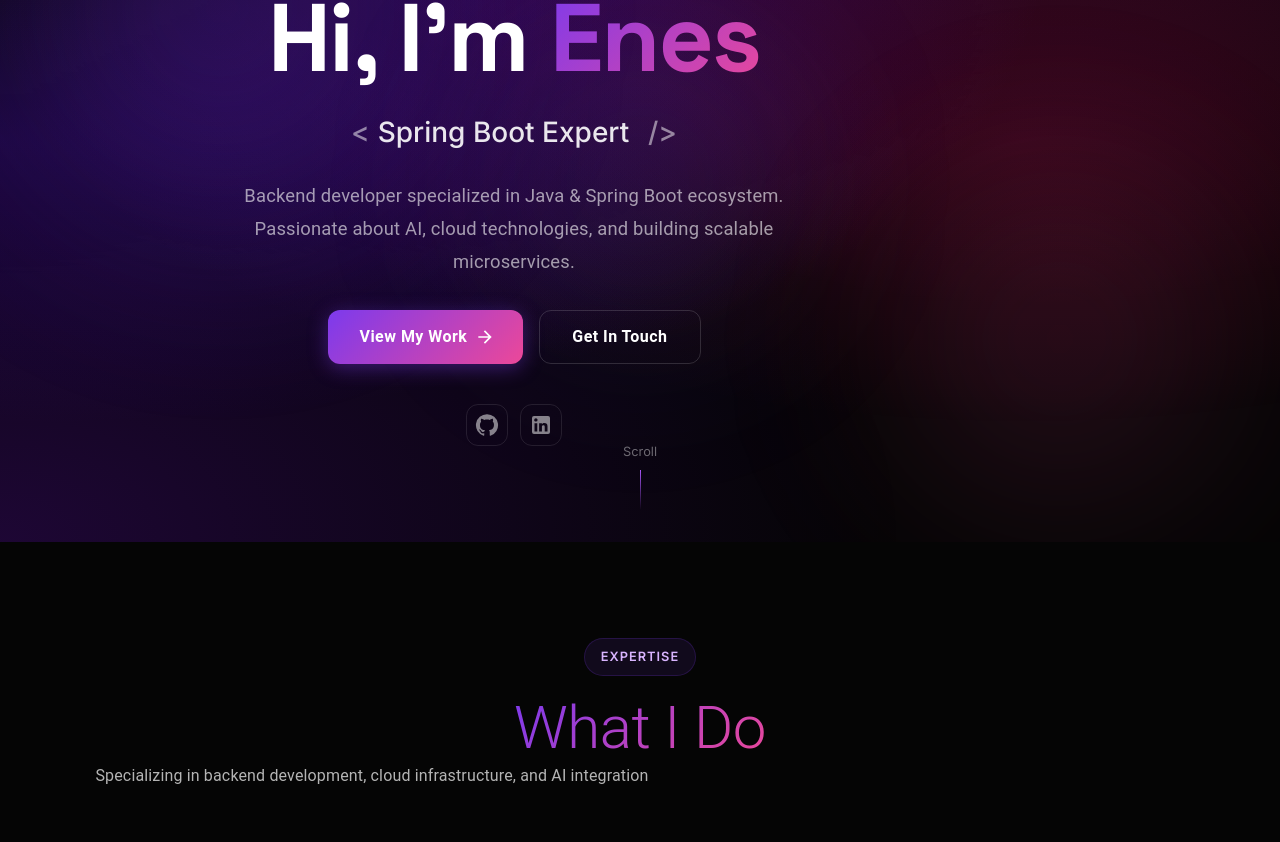
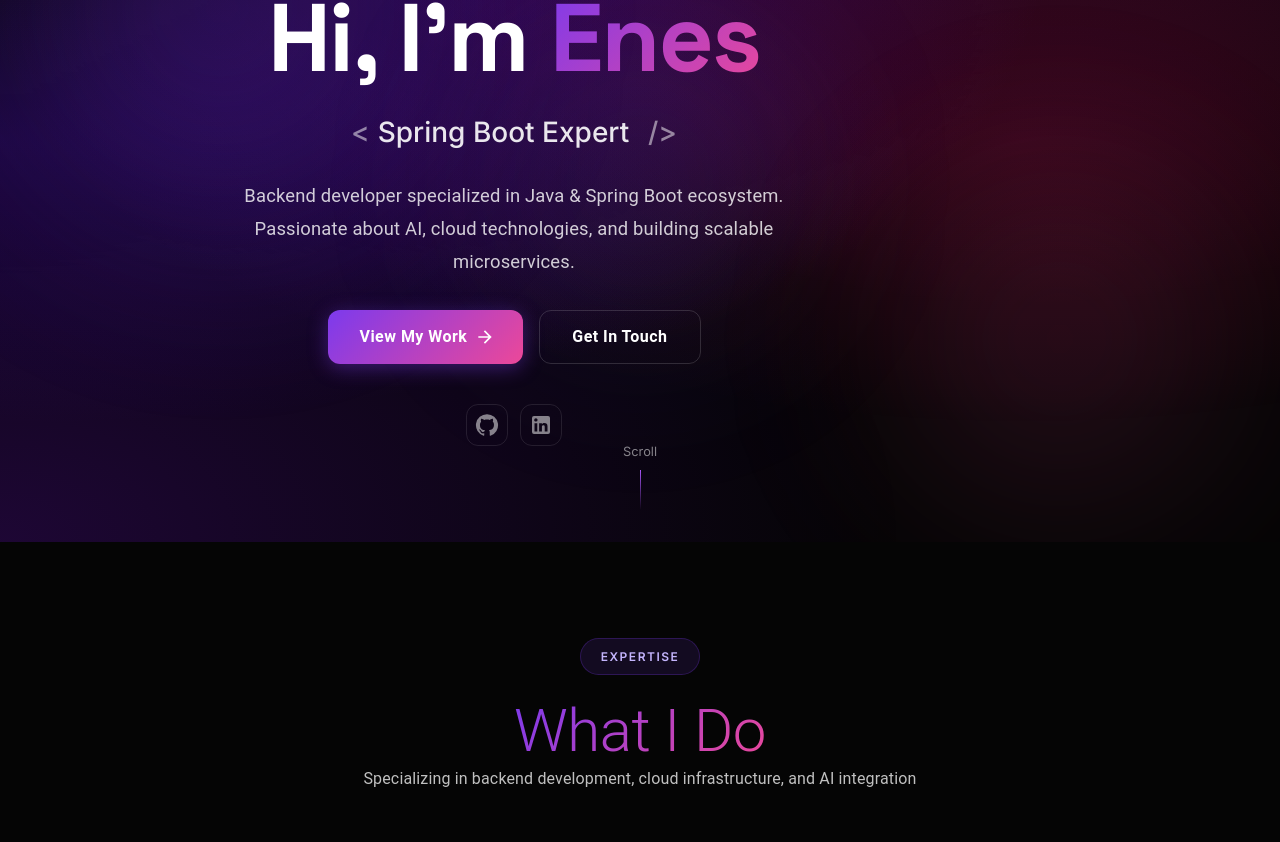
Before and after one commit to enesgunumdogdu/enesgunumdogducomtr, a React (Vite) app: page / in a window 1280 px wide. Shown: the part 258-1100 px from the top of the page. Built offline with nearby package versions, Linux system fonts and the light colour scheme.

Commit message:
Update styles and improve readability: Changed favicon in index.html; adjusted font sizes, colors, and layout in App.css for better visual hierarchy; enhanced text contrast in About, Contact, Home, and Projects pages for improved accessibility.

```diff
--- a/index.html
+++ b/index.html
@@ -2,7 +2,7 @@
 <html lang="en">
   <head>
     <meta charset="UTF-8" />
-    <link rel="icon" type="image/svg+xml" href="/vite.svg" />
+    <link rel="icon" type="image/svg+xml" href="/favicon.svg" />
     <meta name="viewport" content="width=device-width, initial-scale=1.0" />
     <meta name="description" content="Enes Günümdoğdu - Backend Developer specializing in Java, Spring Boot, and Cloud Technologies" />
     <meta name="keywords" content="Backend Developer, Java, Spring Boot, Software Engineer, Enes Günümdoğdu" />
--- a/src/App.css
+++ b/src/App.css
@@ -318,15 +318,17 @@
 }
 
 .hero-subtitle {
-  font-size: clamp(1.1rem, 2.5vw, 1.35rem);
-  color: var(--text-secondary);
+  font-size: clamp(1rem, 2.5vw, 1.2rem);
+  color: rgba(255, 255, 255, 0.75);
   margin-bottom: 2.5rem;
-  max-width: 650px;
+  max-width: 600px;
   margin-left: auto;
   margin-right: auto;
-  line-height: 1.7;
+  line-height: 1.8;
   animation: fadeInUp 0.6s ease 0.2s forwards;
   opacity: 0;
+  text-align: center;
+  font-weight: 400;
 }
 
 .hero-buttons {
@@ -450,40 +452,53 @@
 .section-header {
   text-align: center;
   margin-bottom: 4rem;
+  display: flex;
+  flex-direction: column;
+  align-items: center;
 }
 
 .section-label {
   display: inline-flex;
   align-items: center;
   gap: 0.5rem;
-  padding: 0.5rem 1rem;
-  background: rgba(124, 58, 237, 0.1);
-  border: 1px solid rgba(124, 58, 237, 0.2);
+  padding: 0.5rem 1.25rem;
+  background: rgba(124, 58, 237, 0.12);
+  border: 1px solid rgba(124, 58, 237, 0.25);
   border-radius: 50px;
-  font-size: 0.8rem;
+  font-size: 0.75rem;
   font-weight: 600;
-  color: var(--purple-300);
+  color: #c4b5fd;
   text-transform: uppercase;
-  letter-spacing: 1px;
-  margin-bottom: 1rem;
+  letter-spacing: 1.5px;
+  margin-bottom: 1.25rem;
 }
 
 .section-title {
   font-family: 'Space Grotesk', sans-serif;
   font-size: clamp(2rem, 5vw, 3rem);
   font-weight: 700;
-  margin-bottom: 1rem;
+  margin-bottom: 1.25rem;
   letter-spacing: -1px;
+  text-align: center;
 }
 
 .section-subtitle {
-  color: var(--text-secondary);
-  max-width: 600px;
+  color: rgba(255, 255, 255, 0.75);
+  max-width: 650px;
   margin-left: auto;
   margin-right: auto;
-  font-size: 1.1rem;
-  line-height: 1.7;
+  font-size: clamp(1rem, 2vw, 1.15rem);
+  line-height: 1.8;
   text-align: center;
+  font-weight: 400;
+  letter-spacing: 0.2px;
+}
+
+@media (max-width: 768px) {
+  .section-subtitle {
+    max-width: 100%;
+    padding: 0 1rem;
+  }
 }
 
 /* ==================== CARDS GRID ==================== */
--- a/src/index.css
+++ b/src/index.css
@@ -32,11 +32,11 @@
   --bg-card: rgba(17, 17, 17, 0.7);
   --bg-card-hover: rgba(25, 25, 25, 0.9);
 
-  /* Text */
+  /* Text - improved contrast for readability */
   --text-primary: #ffffff;
-  --text-secondary: rgba(255, 255, 255, 0.7);
-  --text-tertiary: rgba(255, 255, 255, 0.5);
-  --text-muted: rgba(255, 255, 255, 0.4);
+  --text-secondary: rgba(255, 255, 255, 0.8);
+  --text-tertiary: rgba(255, 255, 255, 0.65);
+  --text-muted: rgba(255, 255, 255, 0.5);
 
   /* Gradients */
   --gradient-primary: linear-gradient(135deg, #7c3aed 0%, #ec4899 100%);
--- a/src/pages/About.jsx
+++ b/src/pages/About.jsx
@@ -92,7 +92,7 @@ function About() {
 
             <Typography
               sx={{
-                color: 'rgba(255,255,255,0.7)',
+                color: 'rgba(255,255,255,0.8)',
                 lineHeight: 1.9,
                 mb: 2,
                 fontSize: { xs: '0.95rem', md: '1.05rem' }
@@ -105,7 +105,7 @@ function About() {
 
             <Typography
               sx={{
-                color: 'rgba(255,255,255,0.7)',
+                color: 'rgba(255,255,255,0.8)',
                 lineHeight: 1.9,
                 mb: 2,
                 fontSize: { xs: '0.95rem', md: '1.05rem' }
@@ -118,7 +118,7 @@ function About() {
 
             <Typography
               sx={{
-                color: 'rgba(255,255,255,0.7)',
+                color: 'rgba(255,255,255,0.8)',
                 lineHeight: 1.9,
                 fontSize: { xs: '0.95rem', md: '1.05rem' }
               }}
@@ -294,7 +294,7 @@ function About() {
 
                 <Typography
                   sx={{
-                    color: 'rgba(255,255,255,0.6)',
+                    color: 'rgba(255,255,255,0.75)',
                     lineHeight: 1.7,
                     mb: 2,
                     fontSize: { xs: '0.85rem', md: '0.9rem' },
@@ -414,7 +414,7 @@ function About() {
 
               <Typography
                 sx={{
-                  color: 'rgba(255,255,255,0.6)',
+                  color: 'rgba(255,255,255,0.75)',
                   lineHeight: 1.8,
                   mb: 2,
                   fontSize: { xs: '0.9rem', md: '1rem' }
--- a/src/pages/Contact.jsx
+++ b/src/pages/Contact.jsx
@@ -163,7 +163,7 @@ function Contact() {
                     >
                       Message Sent!
                     </Typography>
-                    <Typography sx={{ color: 'rgba(255,255,255,0.6)' }}>
+                    <Typography sx={{ color: 'rgba(255,255,255,0.8)' }}>
                       I'll get back to you as soon as possible.
                     </Typography>
                   </Box>
@@ -277,7 +277,7 @@ function Contact() {
 
                 <Typography
                   sx={{
-                    color: 'rgba(255,255,255,0.6)',
+                    color: 'rgba(255,255,255,0.8)',
                     lineHeight: 1.8,
                     mb: 3
                   }}
--- a/src/pages/Home.jsx
+++ b/src/pages/Home.jsx
@@ -94,11 +94,12 @@ function Home() {
               className="hero-subtitle"
               sx={{
                 fontSize: 'clamp(1rem, 2vw, 1.15rem)',
-                color: 'rgba(255,255,255,0.6)',
+                color: 'rgba(255,255,255,0.8)',
                 maxWidth: 600,
                 mx: 'auto',
                 lineHeight: 1.8,
-                mb: 4
+                mb: 4,
+                textAlign: 'center'
               }}
             >
               Backend developer specialized in Java & Spring Boot ecosystem.
@@ -284,9 +285,10 @@ function Home() {
                   </Typography>
                   <Typography
                     sx={{
-                      color: 'rgba(255,255,255,0.6)',
-                      lineHeight: 1.7,
-                      mb: 2
+                      color: 'rgba(255,255,255,0.75)',
+                      lineHeight: 1.8,
+                      mb: 2,
+                      fontSize: '0.95rem'
                     }}
                   >
                     {feature.description}
@@ -350,8 +352,9 @@ function Home() {
                 </Typography>
                 <Typography
                   sx={{
-                    color: 'rgba(255,255,255,0.5)',
-                    fontSize: '0.9rem'
+                    color: 'rgba(255,255,255,0.7)',
+                    fontSize: '0.9rem',
+                    fontWeight: 500
                   }}
                 >
                   {stat.label}
--- a/src/pages/Projects.jsx
+++ b/src/pages/Projects.jsx
@@ -209,8 +209,8 @@ function Projects() {
 
                   <Typography
                     sx={{
-                      color: 'rgba(255,255,255,0.6)',
-                      lineHeight: 1.7,
+                      color: 'rgba(255,255,255,0.75)',
+                      lineHeight: 1.8,
                       mb: 2,
                       flex: 1,
                       fontSize: '0.9rem'
@@ -305,12 +305,13 @@ function Projects() {
 
           <Typography
             sx={{
-              color: 'rgba(255,255,255,0.6)',
+              color: 'rgba(255,255,255,0.8)',
               maxWidth: 500,
               mx: 'auto',
               mb: 4,
-              lineHeight: 1.7,
-              position: 'relative'
+              lineHeight: 1.8,
+              position: 'relative',
+              fontSize: '1rem'
             }}
           >
             I'm constantly working on new projects and exploring technologies.
```
Also changed, not shown: public/favicon.svg (added).
